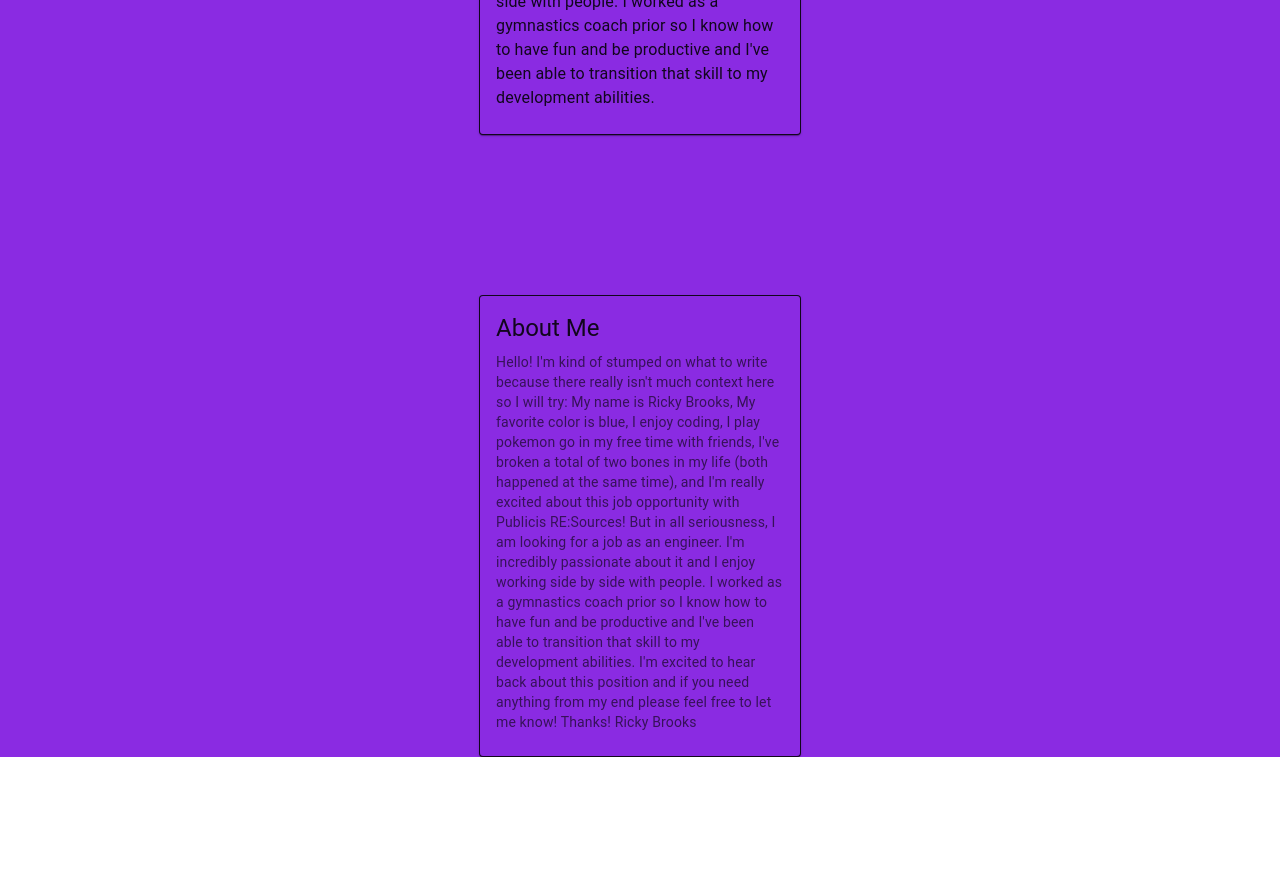
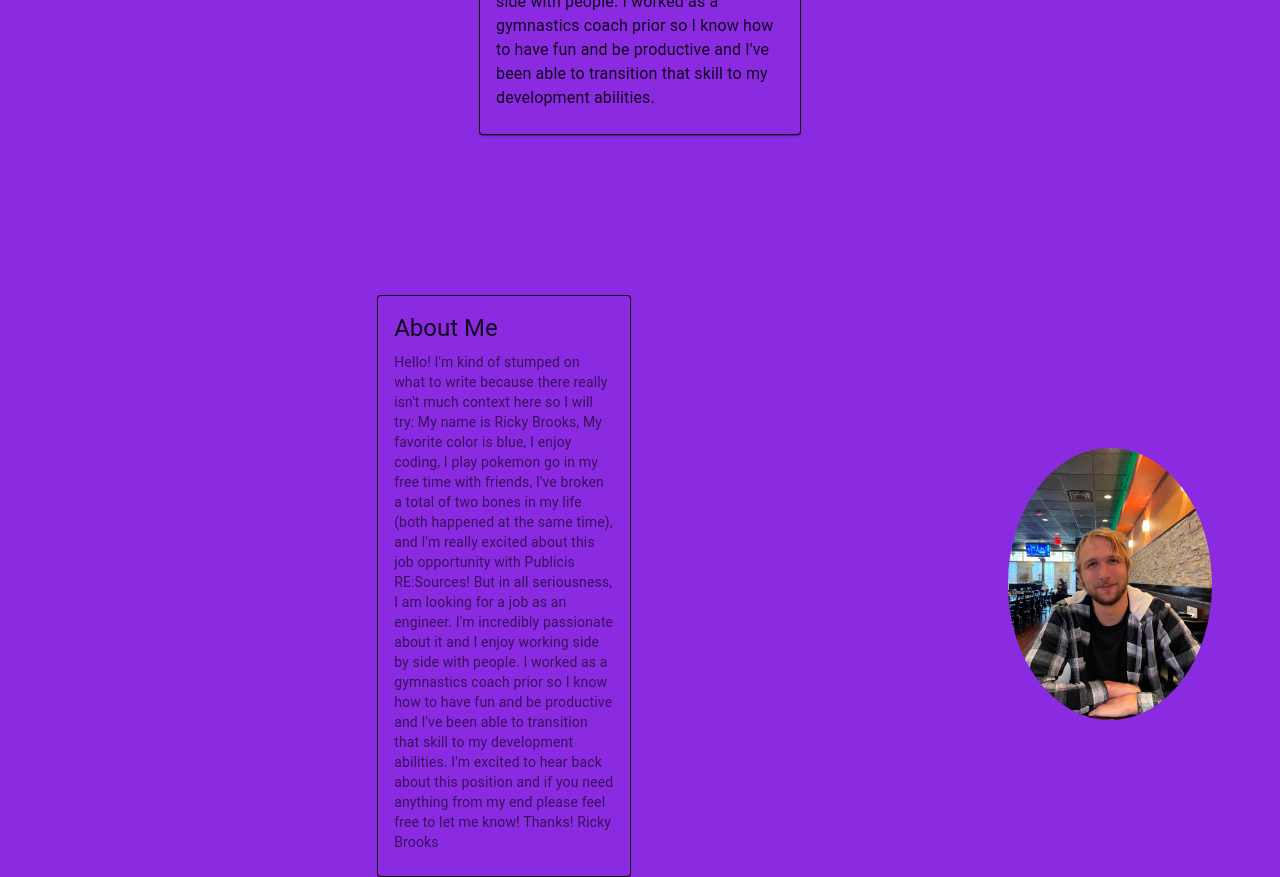
Before and after one commit to RickyaBrooks92/Ricky-Portfolio, a React (Create React App) app: page / in a window 1280 px wide. Shown: the part 480-1357 px from the top of the page. Before the commit the page ends 1237 px from the top, so only its background shows below. Built offline with nearby package versions, Linux system fonts and the light colour scheme.

Commit message:
added about me image and styling

```diff
--- a/src/components/AboutMe.js
+++ b/src/components/AboutMe.js
@@ -1,29 +1,34 @@
-import React from "react";
-import Box from "@mui/material/Box";
-import Card from "@mui/material/Card";
-import CardActions from "@mui/material/CardActions";
-import CardContent from "@mui/material/CardContent";
-import CardMedia from "@mui/material/CardMedia";
-import Button from "@mui/material/Button";
-import { Typography } from "@mui/material";
-
+import React from 'react';
+import Box from '@mui/material/Box';
+import Card from '@mui/material/Card';
+import CardActions from '@mui/material/CardActions';
+import CardContent from '@mui/material/CardContent';
+import CardMedia from '@mui/material/CardMedia';
+import Button from '@mui/material/Button';
+import { Typography } from '@mui/material';
+import Ricky from '../ImageFolder/ricky.jpeg';
 const AboutMe = () => {
   return (
-    <Box sx={{ display: "flex", justifyContent: "center", pt: 20 }}>
+    <Box sx={{ display: 'flex', justifyContent: 'center', pt: 20 }}>
       <Card
         sx={{
-          width: "25%",
-          display: "flex",
-          justifyContent: "center",
+          width: '25%',
+          display: 'flex',
+          justifyContent: 'center',
           border: 1,
-          backgroundColor: "blueviolet",
+          backgroundColor: 'blueviolet',
         }}
       >
         <CardContent>
-          <Typography gutterBottom variant="h5" component="h2">
+          <Typography gutterBottom variant='h5' component='h2'>
             About Me
           </Typography>
-          <Typography variant="body2" color="textSecondary" component="p">
+          <Typography
+            variant='body2'
+            color='textSecondary'
+            component='div'
+            sx={{ display: 'flex' }}
+          >
             Hello! I'm kind of stumped on what to write because there really
             isn't much context here so I will try: My name is Ricky Brooks, My
             favorite color is blue, I enjoy coding, I play pokemon go in my free
--- /dev/null
+++ b/src/components/AboutMeImage.js
@@ -0,0 +1,17 @@
+import React from 'react';
+import Box from '@mui/material/Box';
+import Ricky from '../ImageFolder/ricky.jpeg';
+
+const AboutMeImage = () => {
+  return (
+    <Box sx={{ pt: 20 }}>
+      <img
+        src={Ricky}
+        alt='Ricky Brooks'
+        style={{ borderRadius: '50%', width: '75%', height: 'auto' }}
+      />
+    </Box>
+  );
+};
+
+export default AboutMeImage;
--- a/src/components/HomePage.js
+++ b/src/components/HomePage.js
@@ -1,18 +1,28 @@
-import React from "react";
-import ResponsiveAppBar from "./NavBar";
-import Intro from "./Intro";
-import AboutMe from "./AboutMe";
+import React from 'react';
+import ResponsiveAppBar from './NavBar';
+import Intro from './Intro';
+import AboutMe from './AboutMe';
+import AboutMeImage from './AboutMeImage';
 function HomePage() {
   return (
-    <div style={{ backgroundColor: "blueviolet" }}>
+    <div style={{ backgroundColor: 'blueviolet' }}>
       <div>
         <ResponsiveAppBar />
       </div>
       <div>
         <Intro />
       </div>
-      <div>
+      <div
+        style={{
+          display: 'flex',
+          flexFlow: 'row nowrap',
+          justifyContent: 'flex-start',
+          alignItems: 'center',
+          alignContent: 'left',
+        }}
+      >
         <AboutMe />
+        <AboutMeImage />
       </div>
     </div>
   );
```
Also changed, not shown: src/ImageFolder/meAndChritaa.jpg (added), src/ImageFolder/ricky.jpeg (added).
